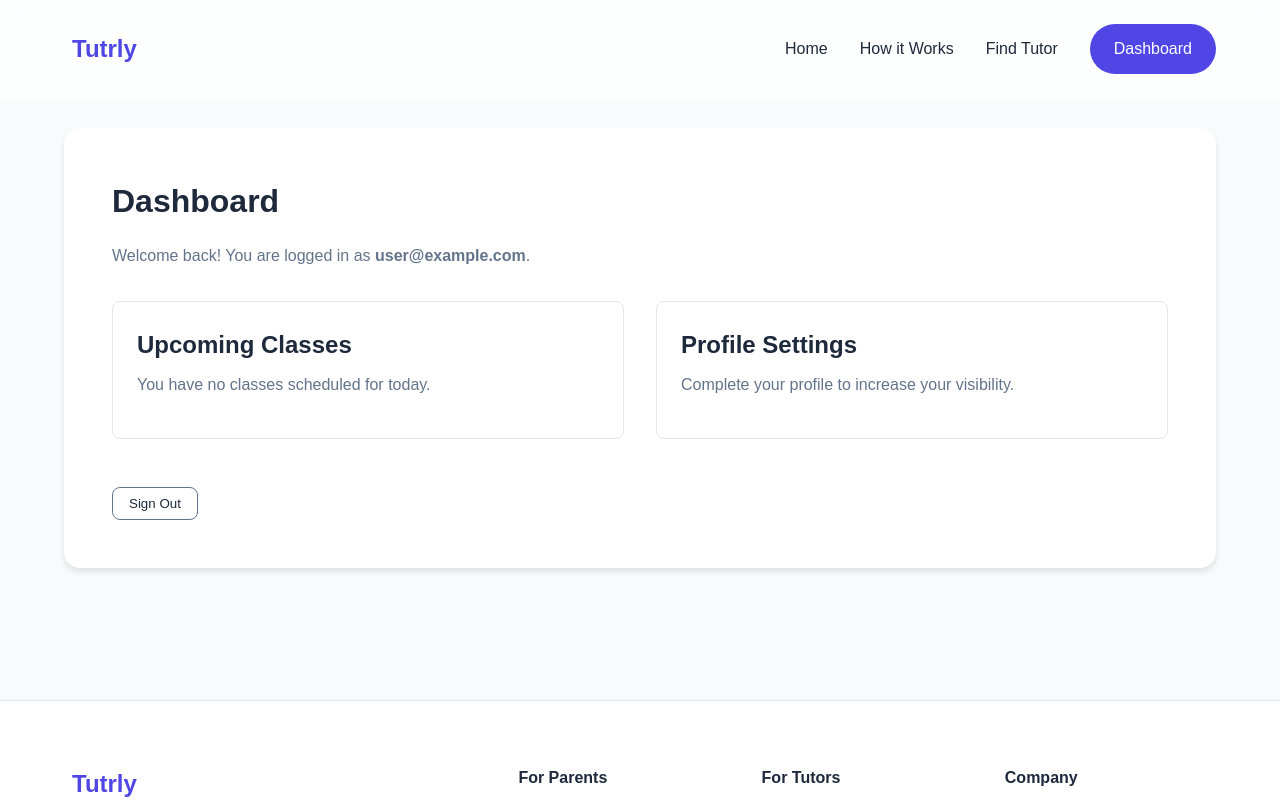
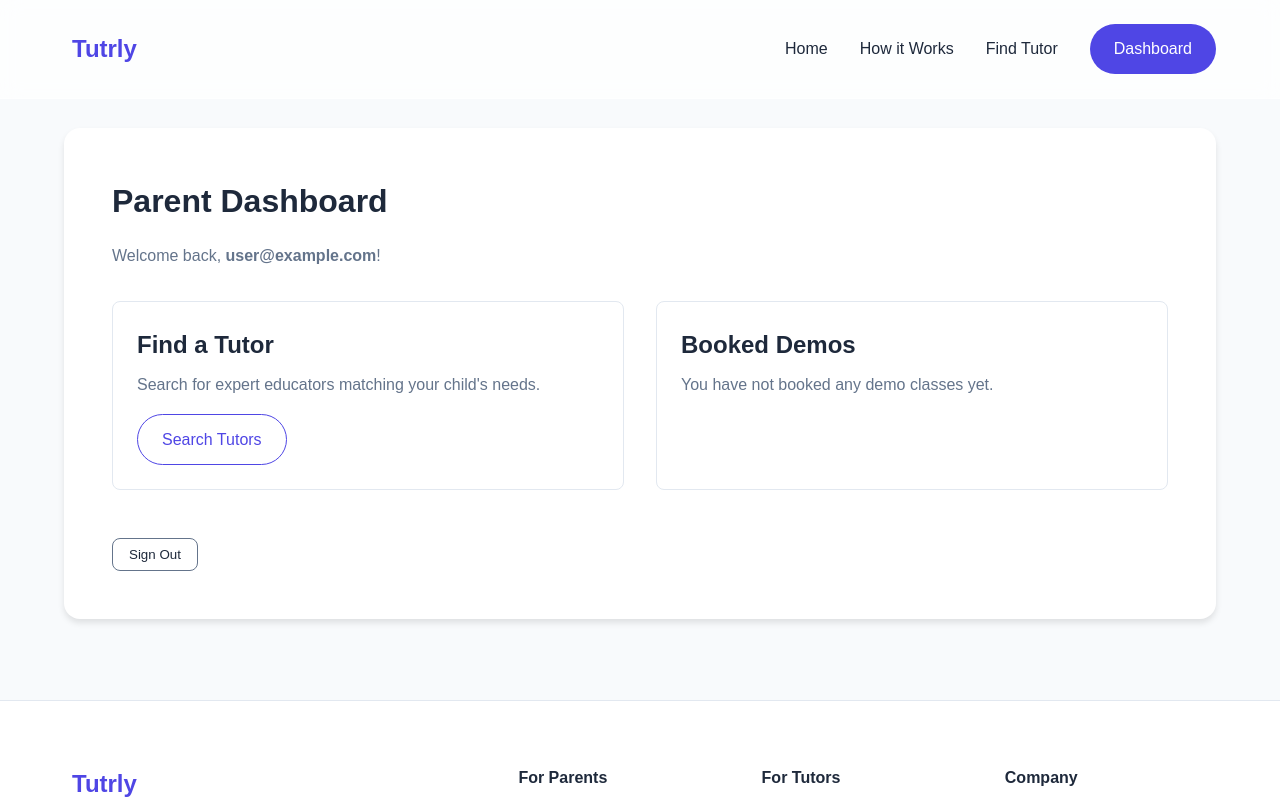
Before and after one commit to finufawas/tutrly, a React (Vite) app: page /dashboard in a window 1280 px wide. Shown: the top 800 px of the page. Built offline with nearby package versions, Linux system fonts and the light colour scheme; no server answers; the database is empty; sample sign-in values are in the browser's storage.

Commit message:
Integrated Firestore for user profiles and role-based Dashboard

```diff
--- a/src/context/AuthContext.jsx
+++ b/src/context/AuthContext.jsx
@@ -1,6 +1,7 @@
 import React, { createContext, useContext, useState, useEffect } from 'react';
-import { auth } from '../firebase';
+import { auth, db } from '../firebase';
 import { onAuthStateChanged } from 'firebase/auth';
+import { doc, getDoc } from 'firebase/firestore';
 
 const AuthContext = createContext();
 
@@ -10,11 +11,25 @@ export function useAuth() {
 
 export function AuthProvider({ children }) {
   const [currentUser, setCurrentUser] = useState(null);
+  const [userData, setUserData] = useState(null);
   const [loading, setLoading] = useState(true);
 
   useEffect(() => {
-    const unsubscribe = onAuthStateChanged(auth, (user) => {
+    const unsubscribe = onAuthStateChanged(auth, async (user) => {
       setCurrentUser(user);
+      if (user) {
+        try {
+          const docRef = doc(db, 'users', user.uid);
+          const docSnap = await getDoc(docRef);
+          if (docSnap.exists()) {
+            setUserData(docSnap.data());
+          }
+        } catch (error) {
+          console.error("Error fetching user data:", error);
+        }
+      } else {
+        setUserData(null);
+      }
       setLoading(false);
     });
 
@@ -22,7 +37,8 @@ export function AuthProvider({ children }) {
   }, []);
 
   const value = {
-    currentUser
+    currentUser,
+    userData
   };
 
   return (
--- a/src/firebase.js
+++ b/src/firebase.js
@@ -1,5 +1,6 @@
 import { initializeApp } from "firebase/app";
 import { getAuth } from "firebase/auth";
+import { getFirestore } from "firebase/firestore";
 
 const firebaseConfig = {
   apiKey: "AIzaSyBNVTTYIFGVU-uNx_bmamEtLG56rH5PNu4",
@@ -13,3 +14,4 @@ const firebaseConfig = {
 
 const app = initializeApp(firebaseConfig);
 export const auth = getAuth(app);
+export const db = getFirestore(app);
--- a/src/pages/Dashboard.jsx
+++ b/src/pages/Dashboard.jsx
@@ -2,10 +2,10 @@ import React from 'react';
 import { useAuth } from '../context/AuthContext';
 import { auth } from '../firebase';
 import { signOut } from 'firebase/auth';
-import { useNavigate } from 'react-router-dom';
+import { useNavigate, Link } from 'react-router-dom';
 
 function Dashboard() {
-  const { currentUser } = useAuth();
+  const { currentUser, userData } = useAuth();
   const navigate = useNavigate();
 
   const handleLogout = async () => {
@@ -17,24 +17,43 @@ function Dashboard() {
     }
   };
 
+  const isTutor = userData?.role === 'tutor';
+
   return (
     <div style={{ padding: '8rem 5% 4rem', minHeight: 'calc(100vh - 100px)' }}>
       <div style={{ background: 'white', padding: '3rem', borderRadius: '1rem', boxShadow: '0 4px 6px rgba(0,0,0,0.1)' }}>
-        <h2 style={{ fontSize: '2rem', marginBottom: '1rem' }}>Dashboard</h2>
+        <h2 style={{ fontSize: '2rem', marginBottom: '1rem' }}>
+          {isTutor ? 'Tutor Dashboard' : 'Parent Dashboard'}
+        </h2>
         <p style={{ marginBottom: '2rem', color: '#64748B' }}>
-          Welcome back! You are logged in as <strong>{currentUser?.email}</strong>.
+          Welcome back, <strong>{userData?.name || currentUser?.email}</strong>!
         </p>
 
+        {isTutor ? (
           <div style={{ display: 'grid', gridTemplateColumns: 'repeat(auto-fit, minmax(250px, 1fr))', gap: '2rem', marginBottom: '3rem' }}>
+            <div style={{ padding: '1.5rem', border: '1px solid #E2E8F0', borderRadius: '0.5rem' }}>
+              <h3 style={{ marginBottom: '0.5rem' }}><i className="ri-user-settings-line"></i> Profile Settings</h3>
+              <p style={{ marginBottom: '1rem' }}>Update your bio, subjects, and hourly rate so parents can find you.</p>
+              <button className="btn-secondary">Edit Profile</button>
+            </div>
             <div style={{ padding: '1.5rem', border: '1px solid #E2E8F0', borderRadius: '0.5rem' }}>
               <h3 style={{ marginBottom: '0.5rem' }}><i className="ri-calendar-check-line"></i> Upcoming Classes</h3>
               <p>You have no classes scheduled for today.</p>
             </div>
+          </div>
+        ) : (
+          <div style={{ display: 'grid', gridTemplateColumns: 'repeat(auto-fit, minmax(250px, 1fr))', gap: '2rem', marginBottom: '3rem' }}>
             <div style={{ padding: '1.5rem', border: '1px solid #E2E8F0', borderRadius: '0.5rem' }}>
-            <h3 style={{ marginBottom: '0.5rem' }}><i className="ri-user-settings-line"></i> Profile Settings</h3>
-            <p>Complete your profile to increase your visibility.</p>
+              <h3 style={{ marginBottom: '0.5rem' }}><i className="ri-search-eye-line"></i> Find a Tutor</h3>
+              <p style={{ marginBottom: '1rem' }}>Search for expert educators matching your child's needs.</p>
+              <Link to="/#find-tutor" className="btn-secondary" style={{ display: 'inline-block' }}>Search Tutors</Link>
+            </div>
+            <div style={{ padding: '1.5rem', border: '1px solid #E2E8F0', borderRadius: '0.5rem' }}>
+              <h3 style={{ marginBottom: '0.5rem' }}><i className="ri-calendar-check-line"></i> Booked Demos</h3>
+              <p>You have not booked any demo classes yet.</p>
             </div>
           </div>
+        )}
 
         <button onClick={handleLogout} className="btn-outline">
           Sign Out
--- a/src/pages/Login.jsx
+++ b/src/pages/Login.jsx
@@ -1,5 +1,6 @@
 import React, { useState } from 'react';
-import { auth } from '../firebase';
+import { auth, db } from '../firebase';
+import { doc, setDoc } from 'firebase/firestore';
 import { createUserWithEmailAndPassword, signInWithEmailAndPassword } from 'firebase/auth';
 import { useNavigate, useLocation } from 'react-router-dom';
 import './Login.css';
@@ -24,8 +25,20 @@ function Login() {
       if (isLogin) {
         await signInWithEmailAndPassword(auth, email, password);
       } else {
-        // Here we could also save the user's name and role to Firestore database
-        await createUserWithEmailAndPassword(auth, email, password);
+        const userCredential = await createUserWithEmailAndPassword(auth, email, password);
+
+        // Save user profile to Firestore
+        await setDoc(doc(db, 'users', userCredential.user.uid), {
+          name: name,
+          email: email,
+          role: role,
+          createdAt: new Date().toISOString(),
+          // Optional tutor fields that can be filled out later
+          subjects: [],
+          classLevels: [],
+          bio: '',
+          hourlyRate: 0
+        });
       }
       navigate('/dashboard');
     } catch (err) {
```
Lines whose indentation alone changed are shown as unchanged.
